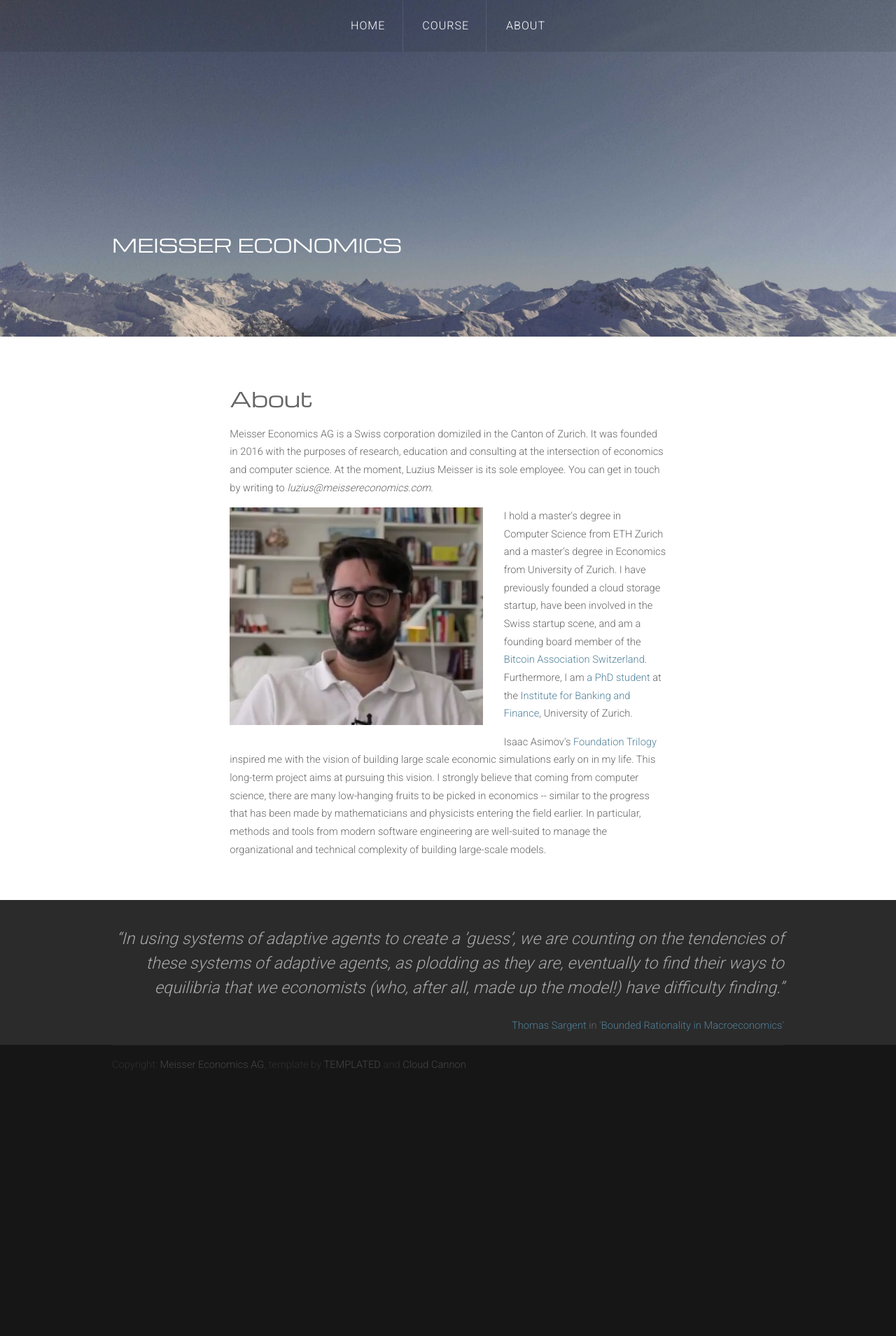
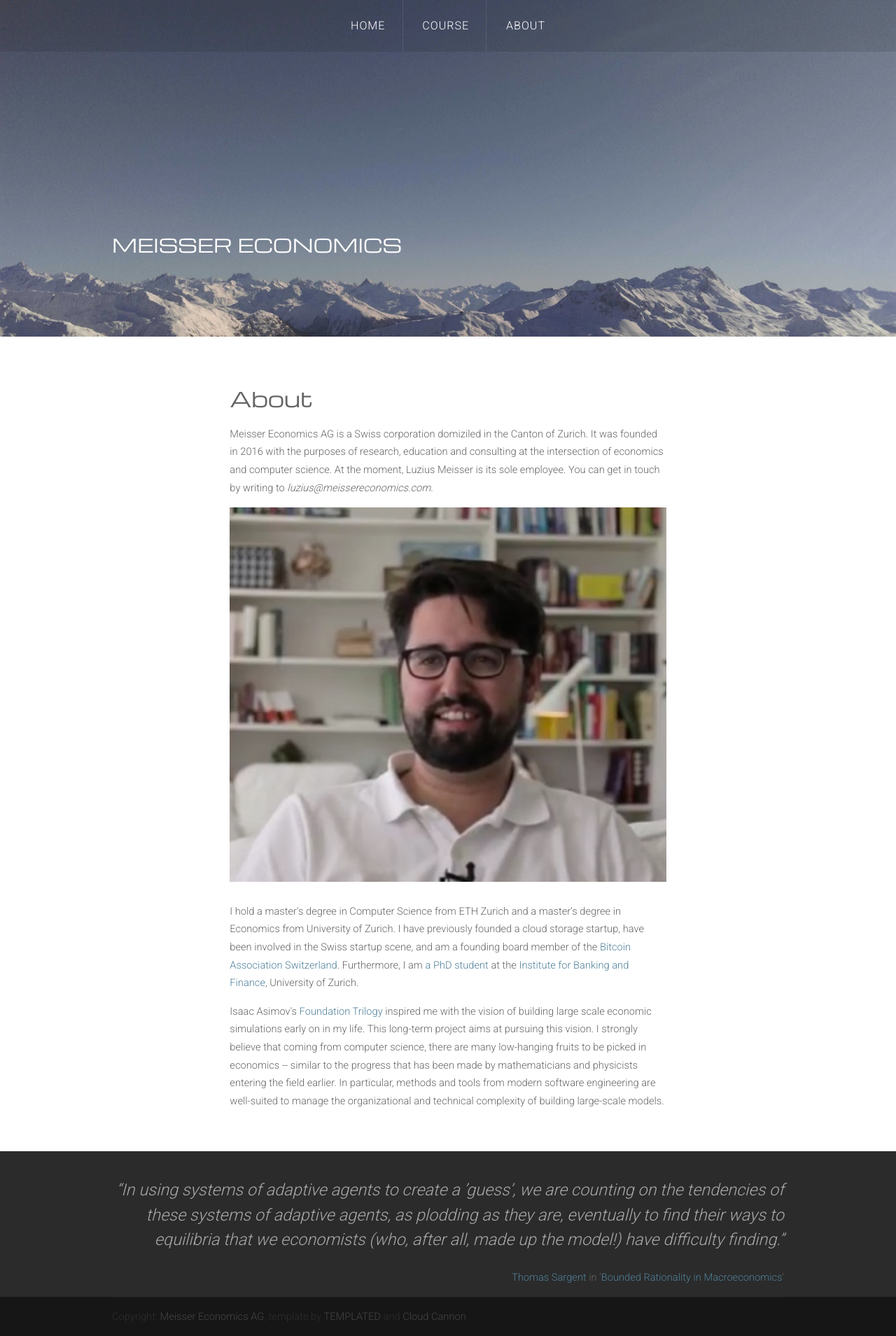
Before and after one commit to meisserecon/www, a Jekyll site: the page built from about.md, in a window 1280 px wide. Shown: the whole page at 70% size. Built offline with Jekyll 4.4.1, drawn with Linux system fonts in a browser that asks for light colours; nearby versions of some CDN libraries; before the commit the page ends 1549 px from its top, so only the background shows below that.

Commit message:
Update about.md

```diff
--- a/about.md
+++ b/about.md
@@ -5,6 +5,6 @@
 ---
 <p>Meisser Economics AG is a Swiss corporation domiziled in the Canton of Zurich. It was founded in 2016 with the purposes of research, education and consulting at the intersection of economics and computer science. At the moment, Luzius Meisser is its sole employee. You can get in touch by writing to <em>luzius@meissereconomics.com</em>.</p>
 
-<p><img src="/assets/images/luzius.jpg" alt="" class="image left"> I hold a master's degree in Computer Science from ETH Zurich and a master's degree in Economics from University of Zurich. I have previously founded a cloud storage startup, have been involved in the Swiss startup scene, and am a founding board member of the <a href="http://bitcoinassociation.ch/">Bitcoin Association Switzerland</a>. Furthermore, I am <a href="http://www.phd-finance.uzh.ch/en/People/students/meisser.html">a PhD student</a> at the <a href="http://www.bf.uzh.ch/">Institute for Banking and Finance</a>, University of Zurich.</p>
+<p><img src="/assets/images/luzius.jpg" alt="" class="image full"> I hold a master's degree in Computer Science from ETH Zurich and a master's degree in Economics from University of Zurich. I have previously founded a cloud storage startup, have been involved in the Swiss startup scene, and am a founding board member of the <a href="http://bitcoinassociation.ch/">Bitcoin Association Switzerland</a>. Furthermore, I am <a href="http://www.phd-finance.uzh.ch/en/People/students/meisser.html">a PhD student</a> at the <a href="http://www.bf.uzh.ch/">Institute for Banking and Finance</a>, University of Zurich.</p>
 
 <p>Isaac Asimov's <a href="https://en.wikipedia.org/wiki/Foundation_series">Foundation Trilogy</a> inspired me with the vision of building large scale economic simulations early on in my life. This long-term project aims at pursuing this vision. I strongly believe that coming from computer science, there are many low-hanging fruits to be picked in economics -- similar to the progress that has been made by mathematicians and physicists entering the field earlier. In particular, methods and tools from modern software engineering are well-suited to manage the organizational and technical complexity of building large-scale models.</p>
```
